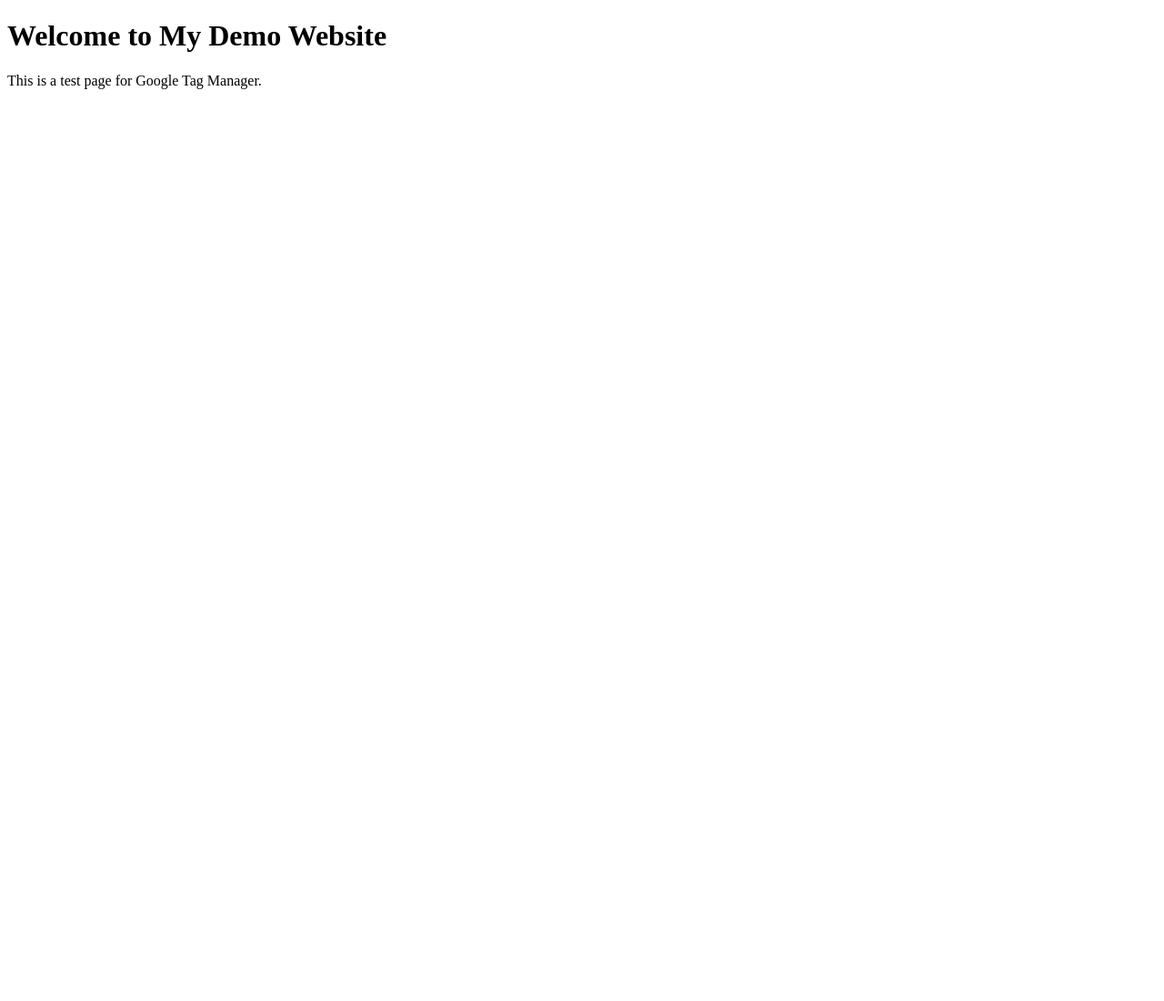
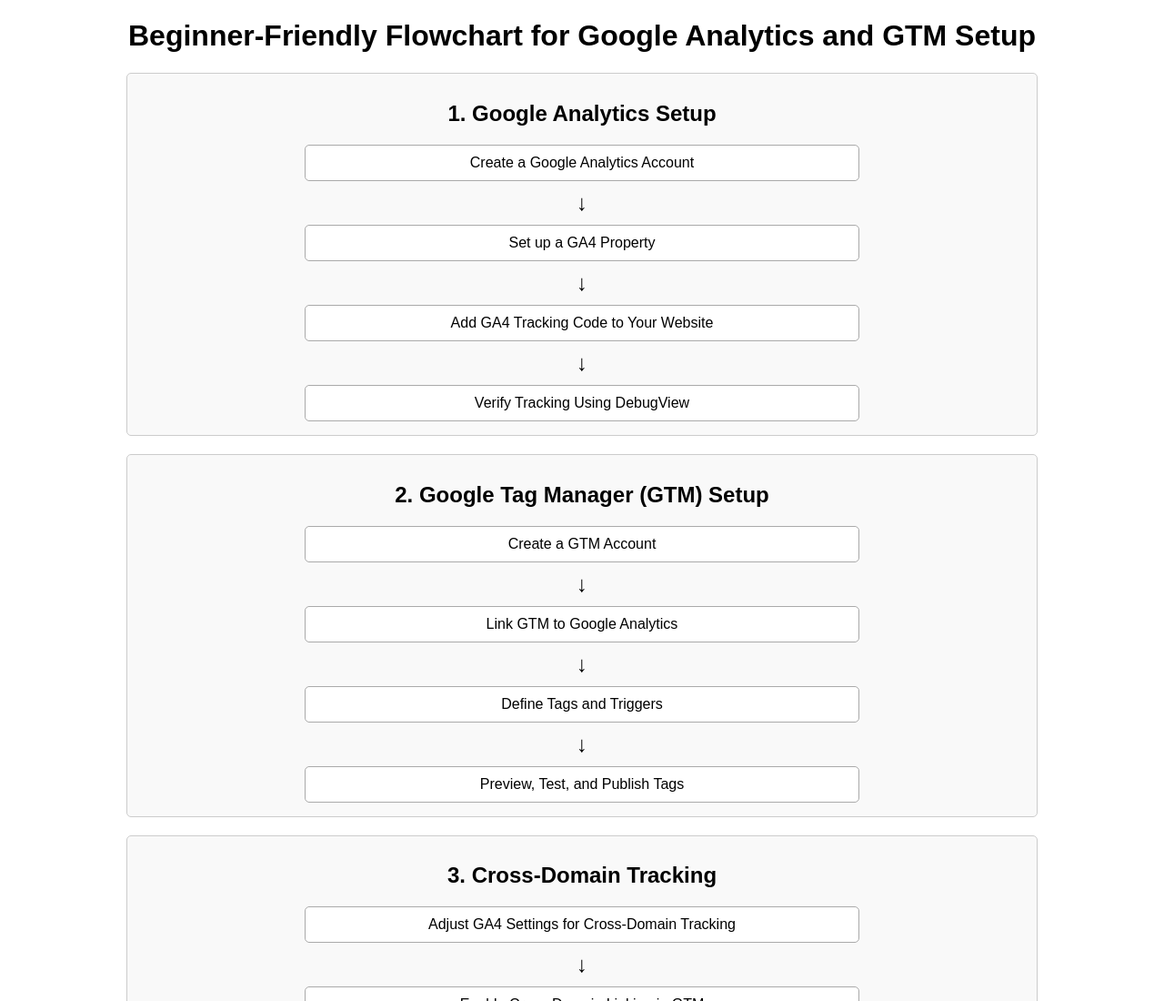
Before and after one commit to lochannetpal/demo-website, a plain HTML site: page index.html in a window 1280 px wide. Shown: the top 1100 px of the page at 91% size. Before the commit the page ends 800 px from the top, so only its background shows below. Drawn offline with Linux system fonts and the light colour scheme.

Commit message:
Update index.html

```diff
--- a/index.html
+++ b/index.html
@@ -1,24 +1,84 @@
 <!DOCTYPE html>
-<html lang="en">
+<html>
 <head>
-  <meta charset="UTF-8">
-  <meta name="viewport" content="width=device-width, initial-scale=1.0">
-  <title>Test Website</title>
-  <!-- Add GTM Header Snippet Below -->
-  <script>(function(w,d,s,l,i){w[l]=w[l]||[];w[l].push({'gtm.start':
-  new Date().getTime(),event:'gtm.js'});var f=d.getElementsByTagName(s)[0],
-  j=d.createElement(s),dl=l!='dataLayer'?'&l='+l:'';j.async=true;j.src=
-  'https://www.googletagmanager.com/gtm.js?id=' + i + dl;f.parentNode.insertBefore(j,f);
-  })(window,document,'script','dataLayer','GTM-PBRG3HBL');</script>
-  <!-- End Google Tag Manager -->
+    <title>Beginner-Friendly Flowchart for Google Analytics and GTM</title>
+    <style>
+        .flowchart {
+            font-family: Arial, sans-serif;
+            margin: 20px;
+            text-align: center;
+        }
+        .section {
+            border: 1px solid #ccc;
+            margin: 20px auto;
+            padding: 10px;
+            width: 80%;
+            border-radius: 5px;
+            background-color: #f9f9f9;
+        }
+        .step {
+            padding: 10px;
+            border: 1px solid #aaa;
+            margin: 5px auto;
+            border-radius: 5px;
+            width: 60%;
+            background-color: #fff;
+        }
+        .arrow {
+            font-size: 24px;
+            margin: 10px 0;
+        }
+    </style>
 </head>
 <body>
-  <!-- Add GTM Body Snippet Below -->
-  <noscript><iframe src="https://www.googletagmanager.com/ns.html?id=GTM-PBRG3HBL"
-  height="0" width="0" style="display:none;visibility:hidden"></iframe></noscript>
-  <!-- End Google Tag Manager -->
 
-  <h1>Welcome to My Demo Website</h1>
-  <p>This is a test page for Google Tag Manager.</p>
+<div class="flowchart">
+    <h1>Beginner-Friendly Flowchart for Google Analytics and GTM Setup</h1>
+
+    <!-- Section 1: Google Analytics Setup -->
+    <div class="section">
+        <h2>1. Google Analytics Setup</h2>
+        <div class="step">Create a Google Analytics Account</div>
+        <div class="arrow">&#8595;</div>
+        <div class="step">Set up a GA4 Property</div>
+        <div class="arrow">&#8595;</div>
+        <div class="step">Add GA4 Tracking Code to Your Website</div>
+        <div class="arrow">&#8595;</div>
+        <div class="step">Verify Tracking Using DebugView</div>
+    </div>
+
+    <!-- Section 2: Google Tag Manager Setup -->
+    <div class="section">
+        <h2>2. Google Tag Manager (GTM) Setup</h2>
+        <div class="step">Create a GTM Account</div>
+        <div class="arrow">&#8595;</div>
+        <div class="step">Link GTM to Google Analytics</div>
+        <div class="arrow">&#8595;</div>
+        <div class="step">Define Tags and Triggers</div>
+        <div class="arrow">&#8595;</div>
+        <div class="step">Preview, Test, and Publish Tags</div>
+    </div>
+
+    <!-- Section 3: Cross-Domain Tracking Setup -->
+    <div class="section">
+        <h2>3. Cross-Domain Tracking</h2>
+        <div class="step">Adjust GA4 Settings for Cross-Domain Tracking</div>
+        <div class="arrow">&#8595;</div>
+        <div class="step">Enable Cross-Domain Linking in GTM</div>
+        <div class="arrow">&#8595;</div>
+        <div class="step">Validate Cross-Domain Tracking Setup</div>
+    </div>
+
+    <!-- Section 4: Mobile App Analytics -->
+    <div class="section">
+        <h2>4. Mobile App Analytics</h2>
+        <div class="step">Integrate Firebase SDK into Android/iOS Apps</div>
+        <div class="arrow">&#8595;</div>
+        <div class="step">Link Firebase with Google Analytics</div>
+        <div class="arrow">&#8595;</div>
+        <div class="step">Track and Validate Events in Firebase</div>
+    </div>
+</div>
+
 </body>
 </html>
```
